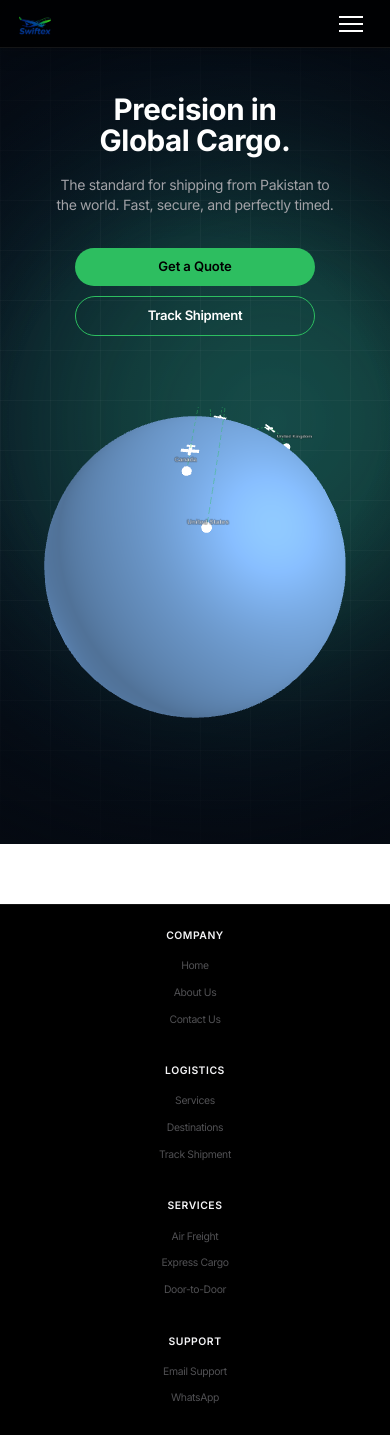
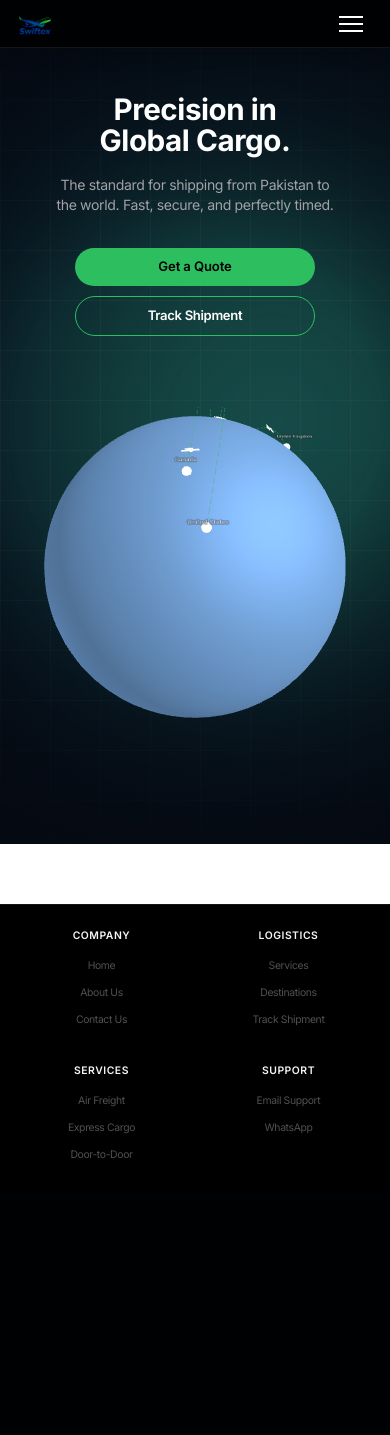
Before and after one commit to qureshi08/Swiftex, a Flask app: page / in a window 390 px wide. After the commit the page ends 1158 px from the top, so only its background shows below. Run offline with Flask 3, Linux system fonts and the light colour scheme; some libraries are stand-ins or nearby versions.

Commit message:
Mobile UI: Center-aligned 2-column footer layout

```diff
--- a/static/css/style.css
+++ b/static/css/style.css
@@ -809,10 +809,11 @@ textarea:hover {
     }
 
     .footer-grid {
-        flex-direction: column;
+        display: grid !important;
+        grid-template-columns: repeat(2, 1fr) !important;
         gap: 1.5rem;
         text-align: center;
-        align-items: center;
+        justify-items: center;
     }
 
     /* Pro-Mini Cards for Mobile */
--- a/static/js/main.js
+++ b/static/js/main.js
@@ -466,15 +466,14 @@ function initThreeJS() {
                 const point = planeObj.curve.getPoint(planeObj.t);
                 planeObj.mesh.position.copy(point);
 
-                // --- Improved Linear Orientation (C130 Alignment) ---
+                // --- Improved Linear Orientation ---
                 const tangent = planeObj.curve.getTangentAt(planeObj.t).normalize();
                 const up = point.clone().normalize(); // Normal to globe
                 const right = new THREE.Vector3().crossVectors(up, tangent).normalize();
                 const forward = new THREE.Vector3().crossVectors(right, up).normalize();
 
                 const matrix = new THREE.Matrix4();
-                // basis: Right (X), Up (Y), Forward (Z)
-                matrix.makeBasis(right, up, forward);
+                matrix.makeBasis(right, up, forward.negate()); // Negate forward if needed based on geo
                 planeObj.mesh.quaternion.setFromRotationMatrix(matrix);
             });
 
```
